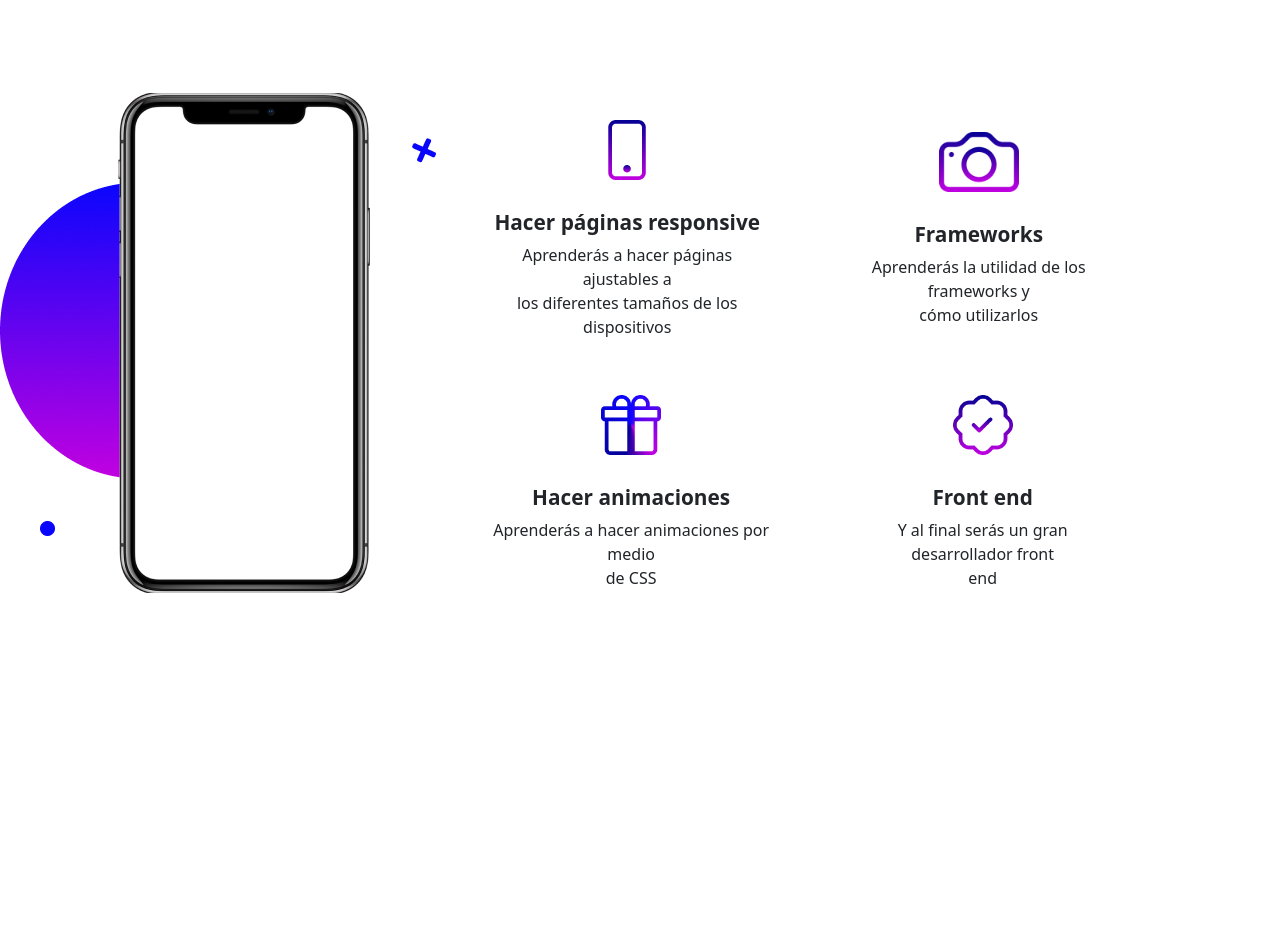
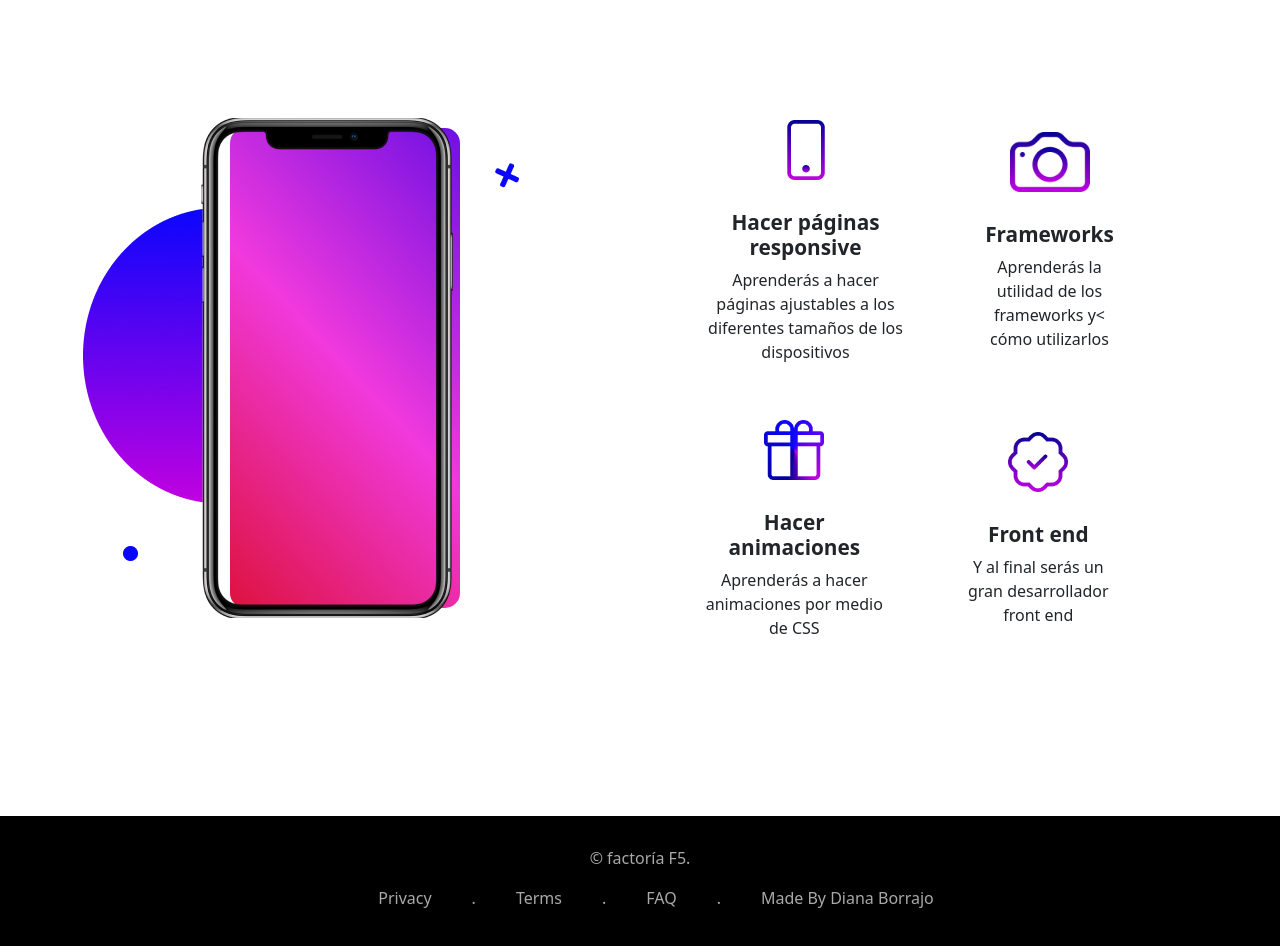
Before and after one commit to Dianab177/replicado2, a website: page index.html in a window 1280 px wide. Shown: the part 1700-2646 px from the top of the page. Before the commit the page ends 2306 px from the top, so only its background shows below. Drawn offline with nearby package versions, Linux system fonts and the light colour scheme.

Commit message:
final proyecto

```diff
--- a/assets/sass/_animation.scss
+++ b/assets/sass/_animation.scss
@@ -1,29 +1,74 @@
-/*.animation{
+.box-animation {
+  width: 230px;
+  height: 480px;
+  border-radius: 10px;
   line-height: 400px;
-    height: 500px;
-    width: 175px;
   position: relative;
+  overflow: hidden;
+  margin-left: 15px;
+}
+.box-animation:before {
+  content: "";
+  position: absolute;
+  width: 900px;
+  height: 900px;
+  background: linear-gradient(
+    108deg,
+    rgb(251, 250, 45) 0.5%,
+    rgb(214, 4, 4) 29.8%,
+    rgb(241, 57, 221) 59.9%,
+    rgb(95, 11, 228) 84.2%
+  );
+  left: 50%;
+  transform: translateX(-50%);
+  border-radius: 40%;
+  animation: fill 7s ease-in-out infinite;
   z-index: -1;
 }
-  .animation:before{
+@keyframes fill {
+  from {
+    top: 250px;
+    transform: translateX(-50%) rotate(0deg);
+  }
+  to {
+    top: -50px;
+    transform: translateX(-50%) rotate(360deg);
+  }
+}
+.box-animation-2 {
+  width: 230px;
+  height: 480px;
+  border-radius: 15px;
+  line-height: 400px;
+  position: relative;
+  overflow: hidden;
+  margin-left: 38px;
+}
+.box-animation-2:before {
   content: "";
   position: absolute;
-    width: 500px;
-    height: 800px;
-    background: linear-gradient(to right, rgb(18, 194, 233), rgb(196, 113, 237), rgb(246, 79, 89));
-    left:50%;
+  width: 900px;
+  height: 900px;
+  background: linear-gradient(
+    108deg,
+    rgb(251, 250, 45) 0.5%,
+    rgb(214, 4, 4) 29.8%,
+    rgb(241, 57, 221) 59.9%,
+    rgb(95, 11, 228) 84.2%
+  );
+  left: 50%;
   transform: translateX(-50%);
-    border-radius:40%;
-    animation:fill 7s ease-in-out infinite;
-    overflow: hidden;
+  border-radius: 40%;
+  animation: fill 7s ease-in-out infinite;
+  z-index: -1;
 }
 @keyframes fill {
-      from{
-        top:250px;
-        transform: translateX(-50%) rotate(0deg);
+  from {
+    top: 400px;
+    transform: translateX(-20%) rotate(0deg);
   }
-      to{
-        top: -50px;
-        transform: translateX(-50%)rotate(360deg);
+  to {
+    top: -80px;
+    transform: translateX(-50%) rotate(360deg);
   }
-  }*/
+}
--- a/assets/sass/_responsive.scss
+++ b/assets/sass/_responsive.scss
@@ -1,33 +1,42 @@
-@media(max-width:790px){
-    .banner-1{
+@media (max-width: 790px) {
+  #buttom-hidden {
+    transform: scale(0);
+  }
+
+  .banner-1 {
     flex-direction: column;
   }
-    .banner2{
+  .banner2 {
     text-align: center;
   }
-    .banner-3{
+  .banner-3 {
     flex-direction: column;
   }
-    footer{
-    height: fit-content;
+  .img-icon {
+    height: 30px;
   }
-    .ul-footer{
+  .ul-footer {
     flex-direction: column;
     justify-content: center;
+    margin-bottom: 20vh;
   }
-    .phone{
-        height: 5px;
+  .phone {
+    height: 150px;
   }
-    h1{
+  h1 {
     font-size: 1rem;
   }
-    h4{
+  h4 {
     font-size: 0.5rem;
   }
-    .img-icon{
-        height: 30px;
+  ul {
+    margin: 0;
+    padding: 0;
   }
-    li{
+  li {
     font-size: 0.7rem;
   }
+  footer {
+    height: 30vh;
   }
+}
--- a/assets/sass/style.scss
+++ b/assets/sass/style.scss
@@ -34,14 +34,12 @@ iconify-icon {
 footer {
   text-align: center;
   background-color: black;
-  height: 15vh;
+  height: 22vh;
   width: 100%;
   color: darkgrey;
-  padding-top: 30px;
-  margin-top: 10vh;
-  position: fixed;
-  bottom: 0px;
+  padding: 30px;
 }
+
 .container {
   padding: 0;
   margin: 0;
@@ -74,9 +72,6 @@ footer {
   font-weight: bold;
   text-decoration: none;
 }
-.link {
-  color: black;
-}
 .banner-1 {
   display: flex;
   justify-content: space-around;
@@ -85,10 +80,21 @@ footer {
   width: 100%;
   margin-top: 20vh;
 }
-.div-margin {
-  display: inline-block;
-  height: 5%;
+.text-banner {
   width: 100%;
+  align-content: center;
+  display: flex;
+  justify-content: center;
+}
+.phone-div {
+  height: 500px;
+  display: flex;
+  justify-content: center;
+  align-items: center;
+}
+.phone {
+  height: 500px;
+  position: absolute;
 }
 .banner-2 {
   color: rgb(175, 174, 174);
@@ -103,16 +109,28 @@ footer {
 .content-banner2 {
   margin: 40vh 0 0 15vw;
 }
-.title-ul-banner-2 {
-  font-weight: 400;
-}
 .banner-3 {
   display: flex;
   justify-content: space-around;
   justify-items: center;
   align-items: center;
   width: 100%;
-  margin-top: 20vh;
+  margin: 20vh 0;
+}
+.div-container-phone-2 {
+  align-self: center;
+  margin: 0 15vw;
+}
+.phone-div-2 {
+  height: 500px;
+  display: flex;
+  justify-content: center;
+  align-items: center;
+}
+.phone-2 {
+  height: 500px;
+  position: absolute;
+  margin-right: 50px;
 }
 .banner-3-list {
   display: flex;
@@ -121,30 +139,12 @@ footer {
   text-align: center;
   margin-top: 5vh;
 }
-
 .img-icon {
   height: 60px;
   margin-bottom: 30px;
 }
-.phone {
-  height: 500px;
-  width: auto;
-  margin: 0 auto;
-  position: block;
-}
-.phone-div {
-  width: 100%;
-  display: flex;
-  align-items: center;
-}
-.text-banner {
-  width: 100%;
-  align-content: center;
-  display: flex;
-  justify-content: center;
-}
-.text-group {
-  display: block;
+.link {
+  color: black;
 }
 .ul-footer {
   display: flex;
@@ -152,9 +152,9 @@ footer {
   align-items: center;
   color: darkgrey;
 }
-.link-github{
+.link-github {
   color: darkgrey;
 }
-.link-github:hover{
+.link-github:hover {
   color: #ffffff;
 }
--- a/index.html
+++ b/index.html
@@ -28,7 +28,7 @@
                 <ul class="link-menu">
                     <li><a class="link" href="#">Herramientas</a></li>
                     <li><a class="link" href="#">Descarga</a></li>
-                    <li><a class="btn btn-primary rounded-pill p-2" href="https://factoriaf5.org/">
+                    <li id="buttom-hidden"><a class="btn btn-primary rounded-pill p-2" href="https://factoriaf5.org/">
                             <iconify-icon icon="bi:chat-text"></iconify-icon>Enviar Feedback</i>
                         </a></li>
                 </ul>
@@ -46,11 +46,13 @@
             <div class="div-container-phone">
                 <div class="phone-div">
                     <img class="phone" src="./assets/images/phone-img.png" alt="imagen display-movil">
-                    <div class="animation"></div>
+                    <div class="box-animation">
+                        <div class="animation-2"></div>
+                        <div class="animation"></div>
+                    </div>
                 </div>
             </div>
         </div>
-        <div class="div-margin"></div>
         <div class="banner-2">
             <div class="content-banner2">
                 <h2>Y toma nota...<br />
@@ -61,8 +63,13 @@
 
         </div>
         <div class="banner-3">
-            <div>
-                <img class="phone" src="./assets/images/phone-banner-2.png" alt="image phone-banner-2">
+            <div class="div-container-phone-2">
+                <div class="phone-div-2">
+                    <img class="phone-2" src="./assets/images/phone-banner-2.png" alt="imagen display-movil">
+                    <div class="box-animation-2">
+                        <div class="animation-2"></div>
+                    </div>
+                </div>
             </div>
             <div>
                 <div class="banner-3-list">
@@ -71,7 +78,7 @@
                         <li>
                             <h4>Hacer páginas responsive</h4>
                         </li>
-                        <li>Aprenderás a hacer páginas ajustables a <br>
+                        <li>Aprenderás a hacer páginas ajustables a
                             los diferentes tamaños de los dispositivos
                         </li>
                     </ul>
@@ -80,9 +87,7 @@
                         <li>
                             <h4>Frameworks</h4>
                         </li>
-                        <li>Aprenderás la utilidad de los frameworks y<br>
-                            cómo utilizarlos
-                        </li>
+                        <li>Aprenderás la utilidad de los frameworks y< cómo utilizarlos </li>
                     </ul>
 
                 </div>
@@ -92,8 +97,7 @@
                         <li>
                             <h4>Hacer animaciones</h4>
                         </li>
-                        <li>Aprenderás a hacer animaciones por medio<br>
-                            de CSS
+                        <li>Aprenderás a hacer animaciones por medio de CSS
                         </li>
                     </ul>
                     <ul>
@@ -101,8 +105,7 @@
                         <li>
                             <h4>Front end</h4>
                         </li>
-                        <li>Y al final serás un gran desarrollador front<br>
-                            end
+                        <li>Y al final serás un gran desarrollador front end
                         </li>
                     </ul>
                 </div>
```
Also changed, not shown: README.md, assets/styles/style.css, 1 other file. Lines whose indentation alone changed are shown as unchanged.
